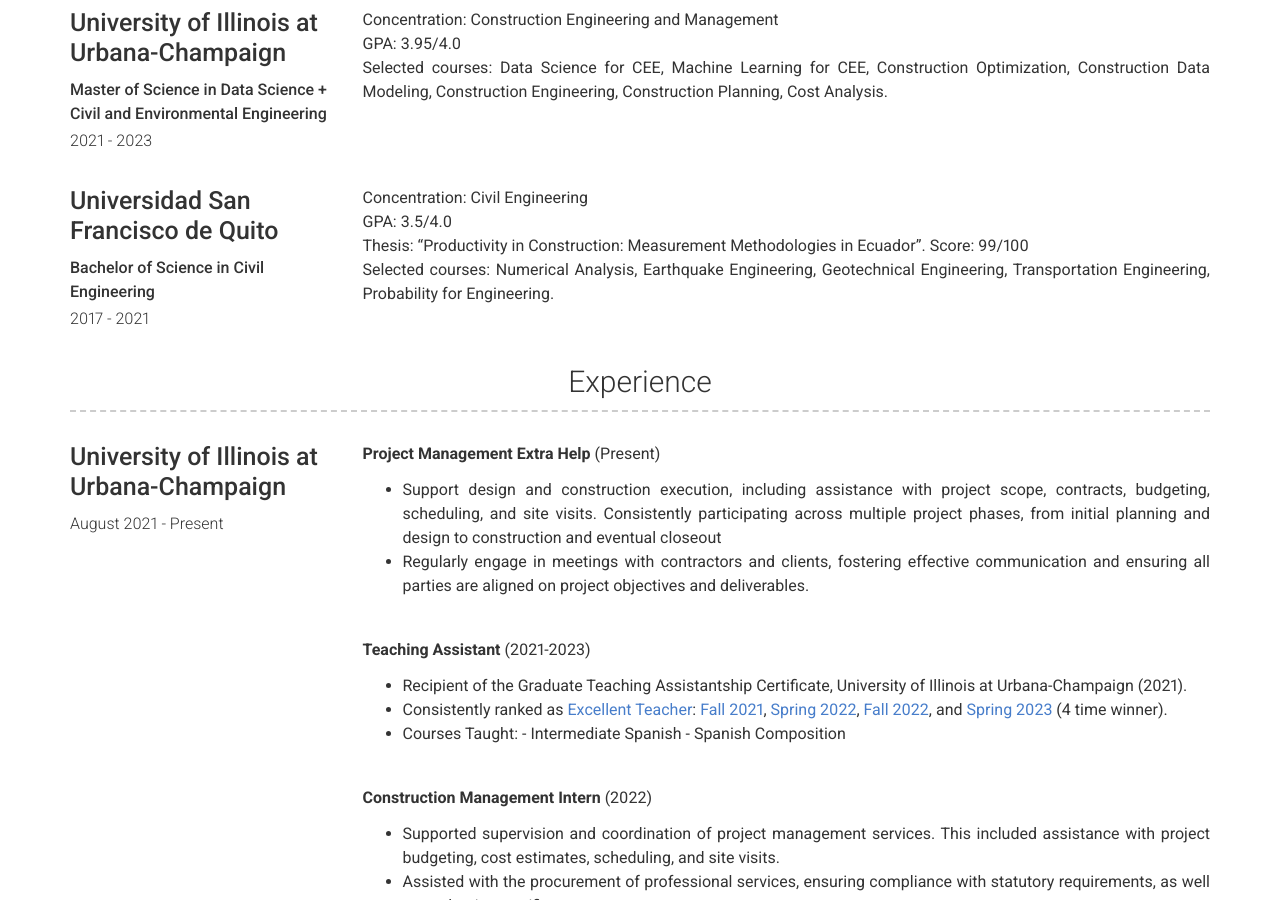
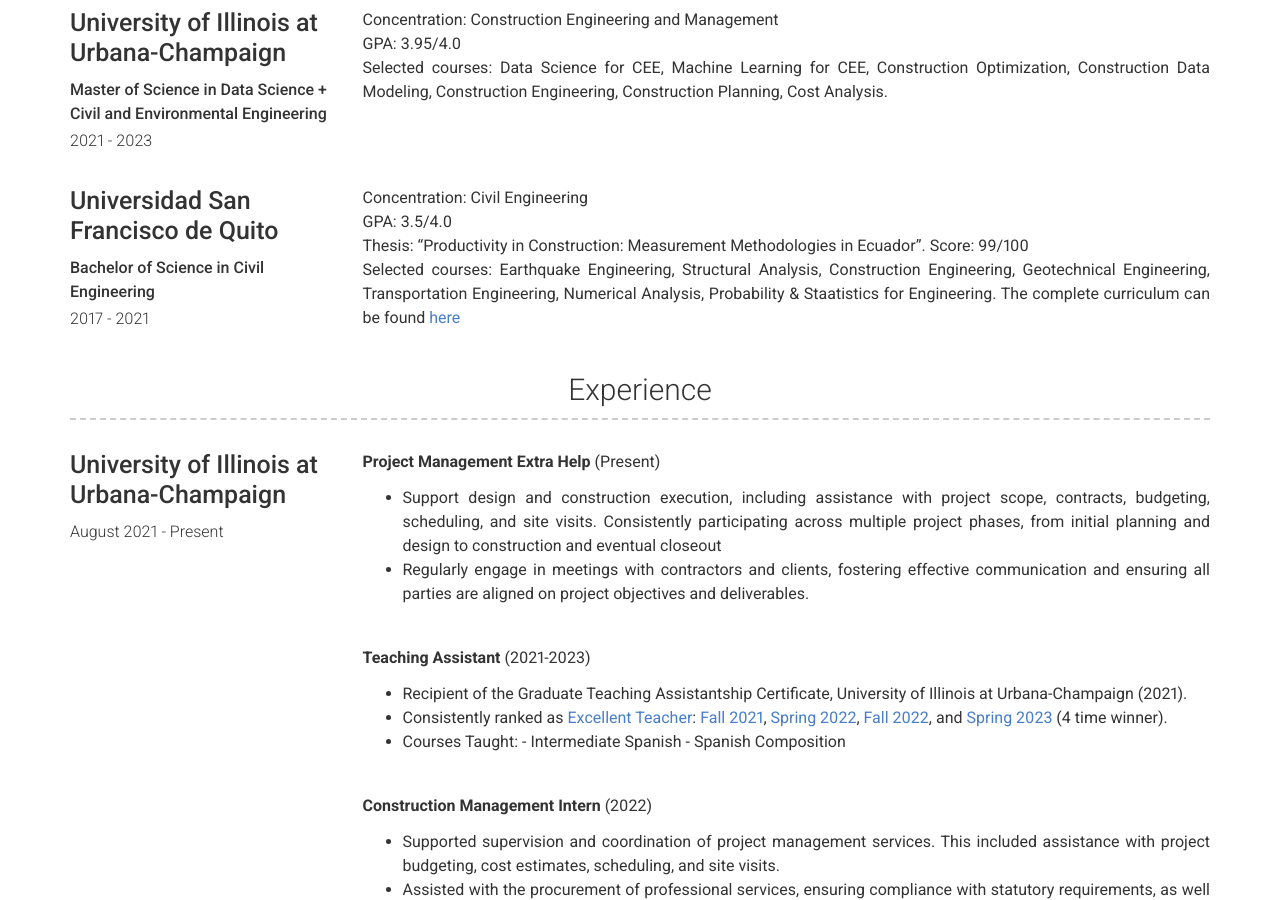
Before and after one commit to fsaudm/fsaudm.github.io, a Jekyll site: the page built from index.md, in a window 1280 px wide and 900 px high, scrolled down 955 px. Built offline with Jekyll 4.4.1, drawn with Linux system fonts in a browser that asks for light colours.

Commit message:
Update education.yml

```diff
--- a/_data/education.yml
+++ b/_data/education.yml
@@ -27,4 +27,4 @@
     Concentration: Civil Engineering
     <br />GPA: 3.5/4.0
     <br />Thesis: “Productivity in Construction: Measurement Methodologies in Ecuador”. 	Score: 99/100
-    <br />Selected courses: Numerical Analysis, Earthquake Engineering, Geotechnical Engineering, Transportation Engineering, Probability for Engineering.
+    <br />Selected courses: Earthquake Engineering, Structural Analysis, Construction Engineering, Geotechnical Engineering, Transportation Engineering, Numerical Analysis, Probability & Staatistics for Engineering. The complete curriculum can be found [here](https://wsexternal.usfq.edu.ec/MallaCurricular-USFQ/DetalleMallaCurricular/DetalleMalla?codigoCarrera=1ICV&out=1)
```
